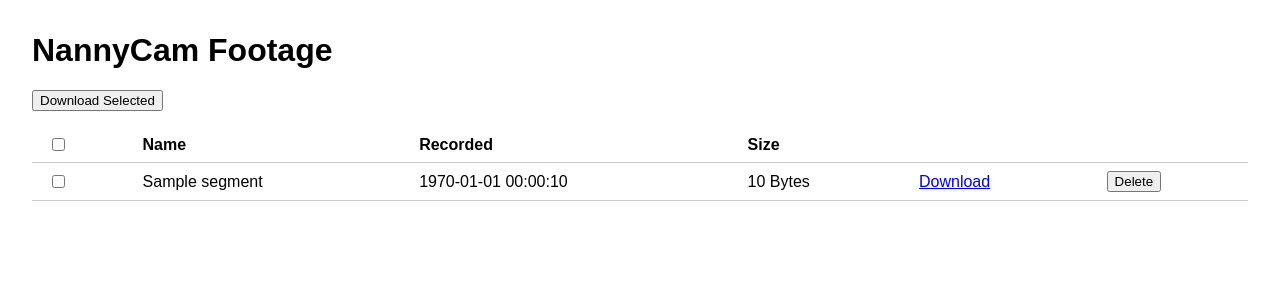
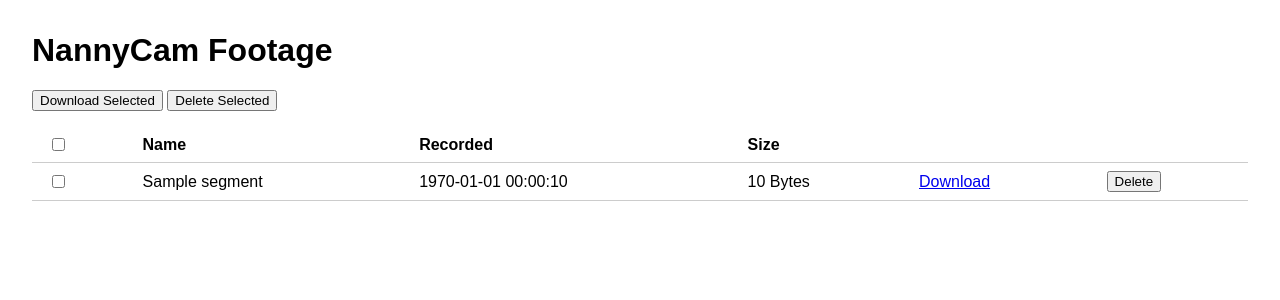
Before and after one commit to frankmays-sudo/NannyCam, a Flask app: template src/webui/templates/index.html in a window 1280 px wide. Shown: the top 300 px of the page. Run offline with Flask 3, Linux system fonts and the light colour scheme; the template is opened without the code that fills it: most values are stand-ins (such as "Sample title", 1, 10 or a date in 2020).

Commit message:
Add batch delete to the footage GUI
Same checkbox selection as batch download; fires POST /delete/<name>
for each selected file via fetch() (auth carries over automatically
since it's same-origin), then reloads once all complete. One confirm()
dialog upfront states the count before anything is deleted.

Co-Authored-By: Claude Sonnet 5 <noreply@anthropic.com>

```diff
--- a/src/webui/templates/index.html
+++ b/src/webui/templates/index.html
@@ -10,7 +10,10 @@
 <h1>NannyCam Footage</h1>
 
 {% if segments %}
-<p><button type="button" onclick="downloadSelected()">Download Selected</button></p>
+<p>
+  <button type="button" onclick="downloadSelected()">Download Selected</button>
+  <button type="button" onclick="deleteSelected()">Delete Selected</button>
+</p>
 <table>
   <thead>
     <tr><th><input type="checkbox" onclick="toggleAll(this)"></th><th>Name</th><th>Recorded</th><th>Size</th><th></th><th></th></tr>
@@ -41,8 +44,7 @@
   }
 
   function downloadSelected() {
-    var names = Array.prototype.slice.call(document.querySelectorAll('.segment-checkbox:checked'))
-      .map(function (cb) { return cb.value; });
+    var names = getSelectedNames();
     names.forEach(function (name, i) {
       setTimeout(function () {
         var a = document.createElement('a');
@@ -54,6 +56,23 @@
       }, i * 400);
     });
   }
+
+  function getSelectedNames() {
+    return Array.prototype.slice.call(document.querySelectorAll('.segment-checkbox:checked'))
+      .map(function (cb) { return cb.value; });
+  }
+
+  function deleteSelected() {
+    var names = getSelectedNames();
+    if (names.length === 0) return;
+    if (!confirm('Delete ' + names.length + ' selected file(s)? This cannot be undone.')) return;
+
+    Promise.all(names.map(function (name) {
+      return fetch('/delete/' + encodeURIComponent(name), { method: 'POST' });
+    })).then(function () {
+      window.location.reload();
+    });
+  }
 </script>
 {% else %}
 <p>No footage segments found.</p>
```
